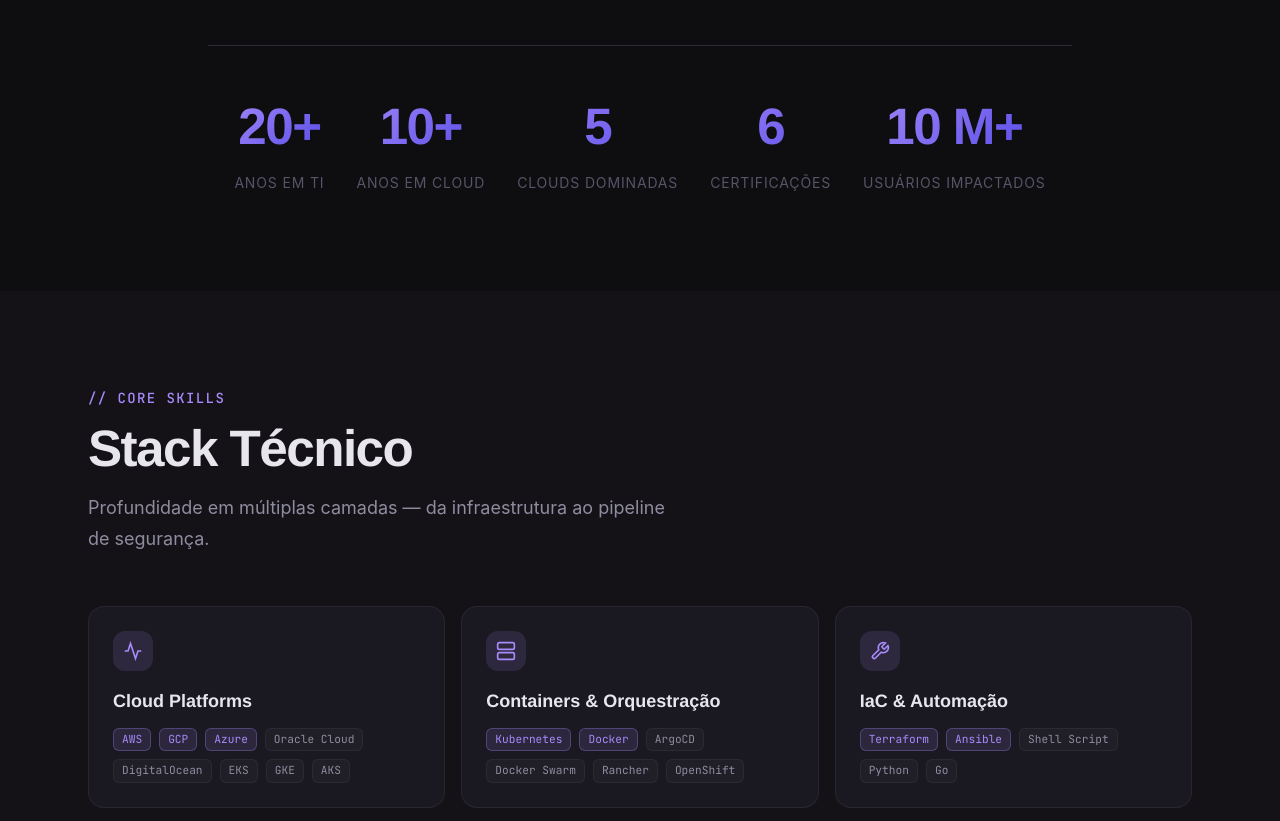
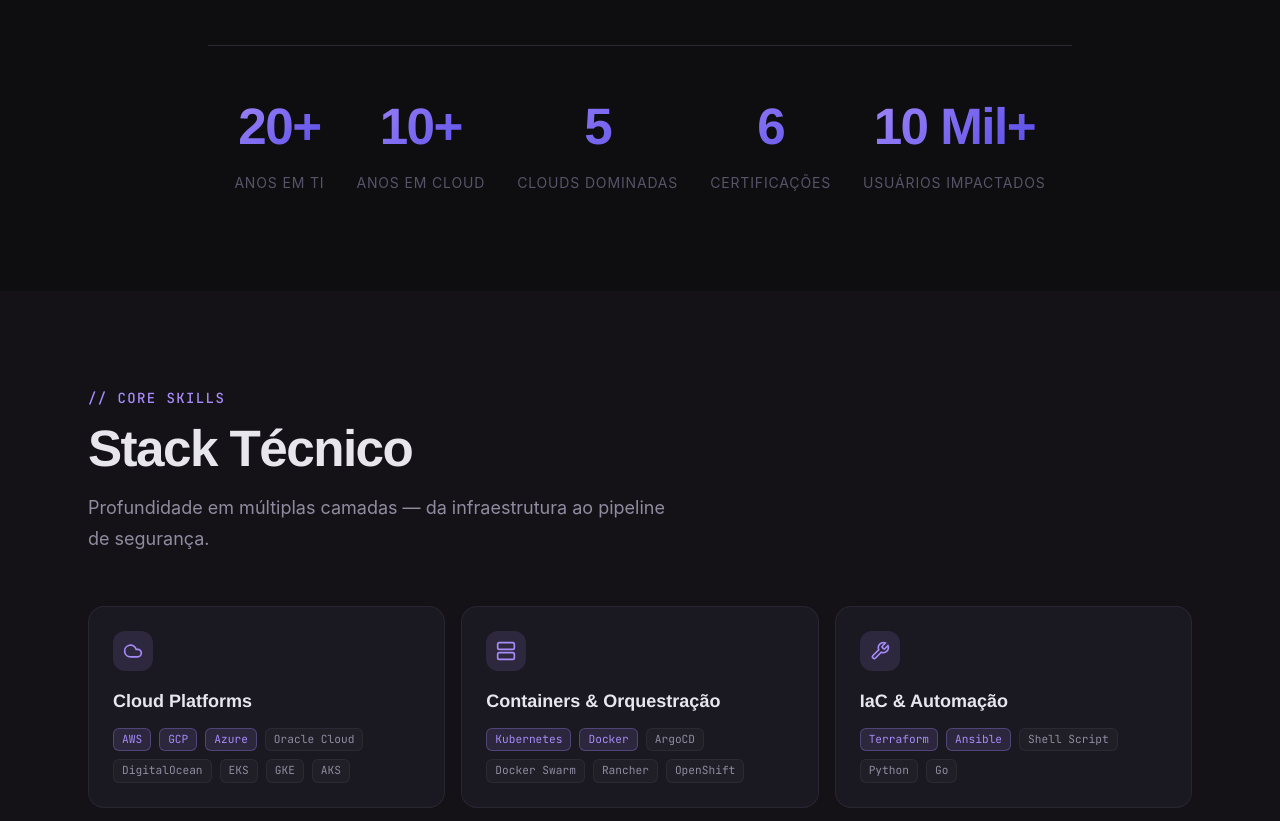
Before and after one commit to diogoab/devsecops, a plain HTML site: page index.html in a window 1280 px wide. Shown: the part 627-1448 px from the top of the page. Drawn offline with nearby package versions, Linux system fonts and the light colour scheme; a web font is replaced by a local one.

Commit message:
update informations

```diff
--- a/index.html
+++ b/index.html
@@ -897,7 +897,7 @@
               <div class="stat-label">Certificações</div>
             </div>
             <div class="stat">
-              <div class="stat-number">10 M+</div>
+              <div class="stat-number">10 Mil+</div>
               <div class="stat-label">Usuários Impactados</div>
             </div>
           </div>
@@ -916,7 +916,9 @@
         <div class="skills-grid reveal-stagger">
           <div class="skill-card">
             <div class="skill-card-icon" aria-hidden="true">
-              <svg width="20" height="20" viewBox="0 0 24 24" fill="none" stroke="currentColor" stroke-width="2"><polyline points="22 12 18 12 15 21 9 3 6 12 2 12"/></svg>
+              <svg width="20" height="20" viewBox="0 0 24 24" fill="none" stroke="currentColor" stroke-width="2">
+                <path d="M17.5 19H9a7 7 0 1 1 6.71-9h1.79a4.5 4.5 0 1 1 0 9z"/>
+              </svg>
             </div>
             <div class="skill-card-title">Cloud Platforms</div>
             <div class="skill-tags">
```
